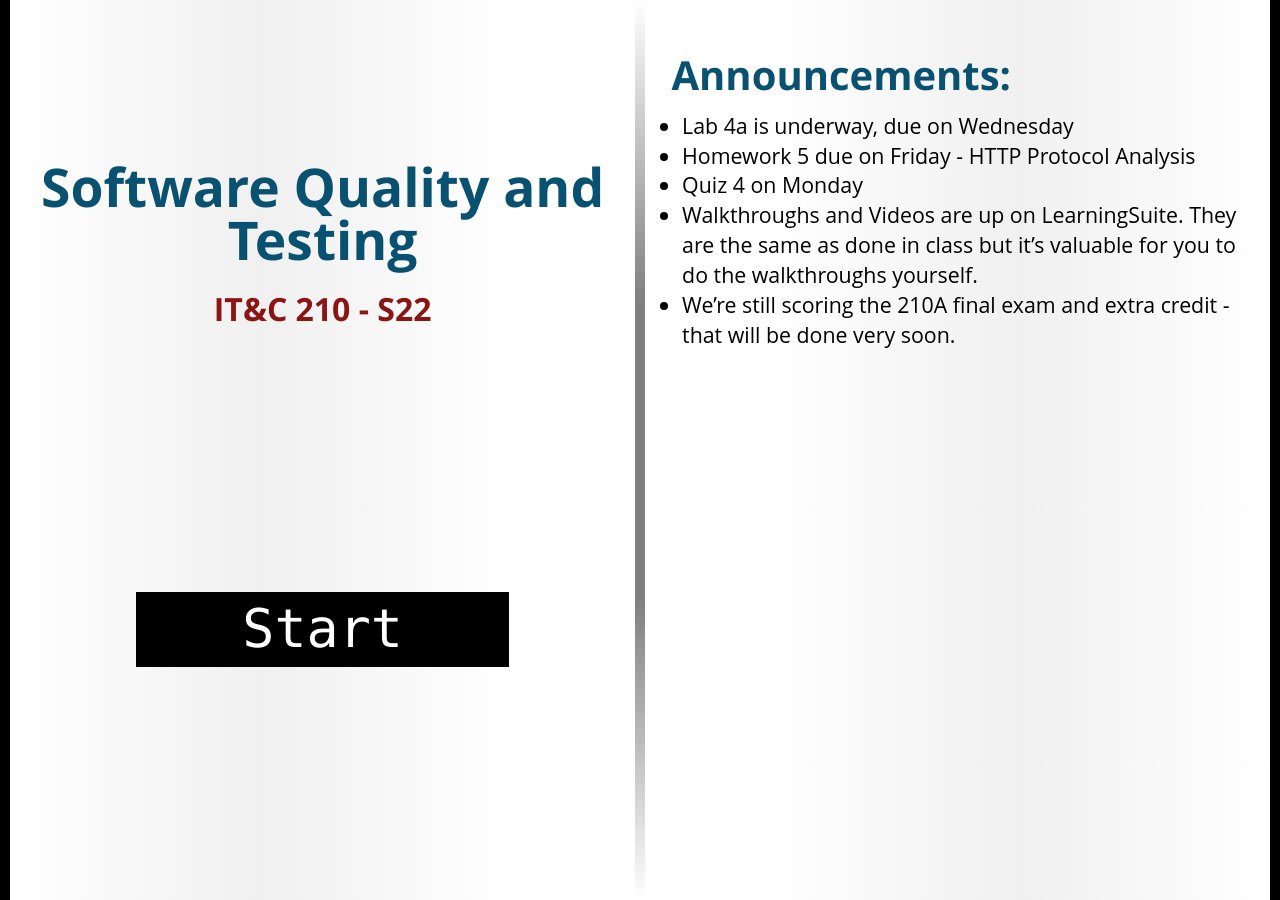
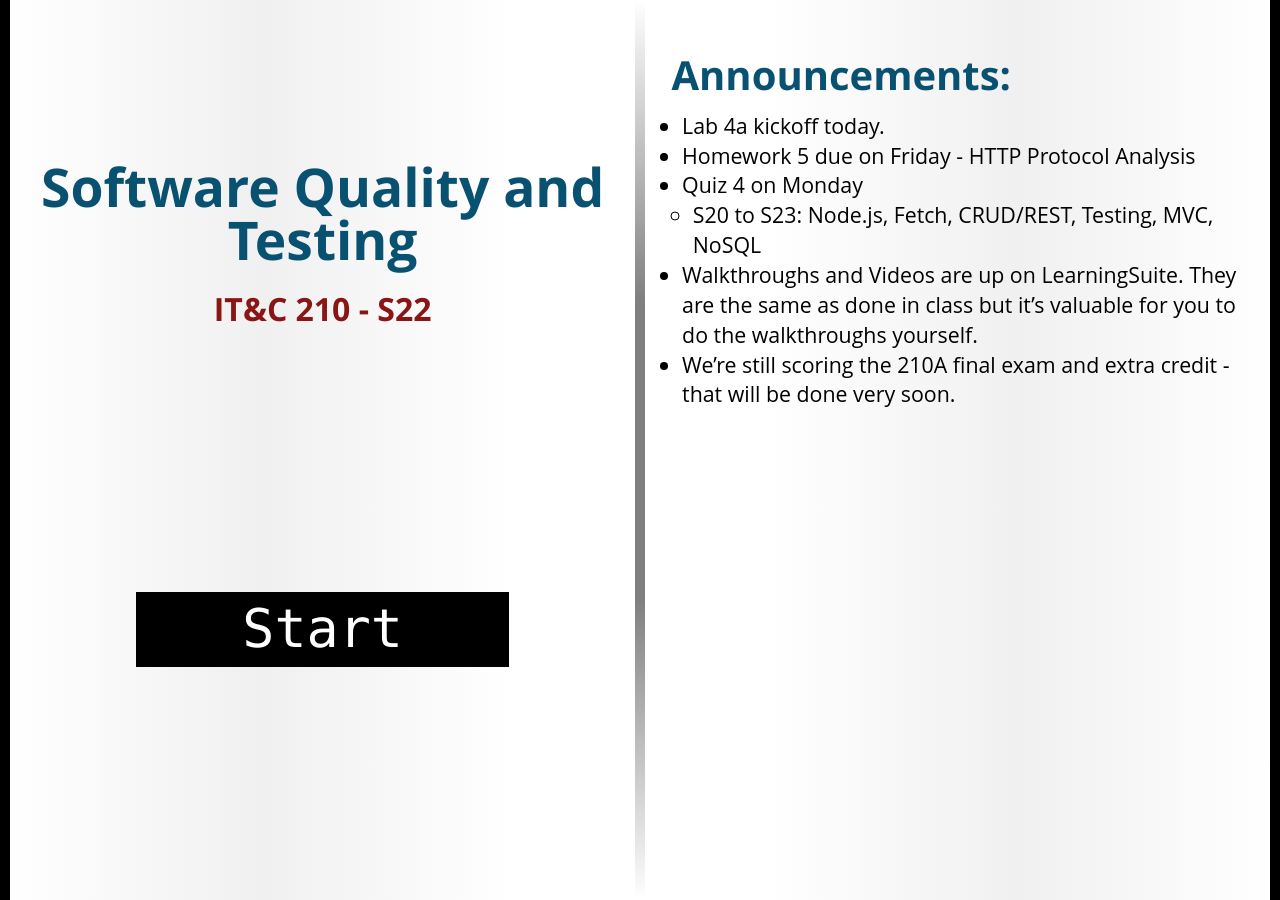
Before and after one commit to BYU-ITC-210/BYU-ITC-210.github.io, a Jekyll site: the page built from _welcome/S22.md, in a window 1280 px wide. Built offline with Jekyll 4.4.1, drawn with Linux system fonts in a browser that asks for light colours; some web fonts are replaced.

Commit message:
Welcome S22

```diff
--- a/_welcome/S22.md
+++ b/_welcome/S22.md
@@ -3,8 +3,9 @@ title: Software Quality and Testing
 session: S22
 ---
 
-* Lab 4a is underway, due on Wednesday
+* Lab 4a kickoff today.
 * Homework 5 due on Friday - HTTP Protocol Analysis
 * Quiz 4 on Monday
+    * S20 to S23: Node.js, Fetch, CRUD/REST, Testing, MVC, NoSQL
 * Walkthroughs and Videos are up on LearningSuite. They are the same as done in class but it's valuable for you to do the walkthroughs yourself.
 * We're still scoring the 210A final exam and extra credit - that will be done very soon.
```
